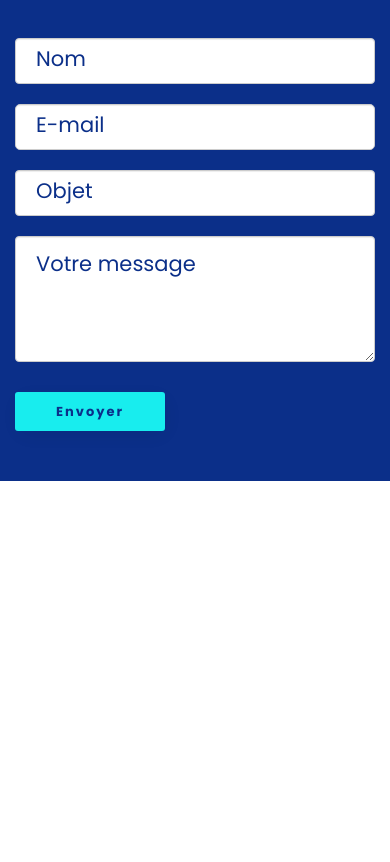
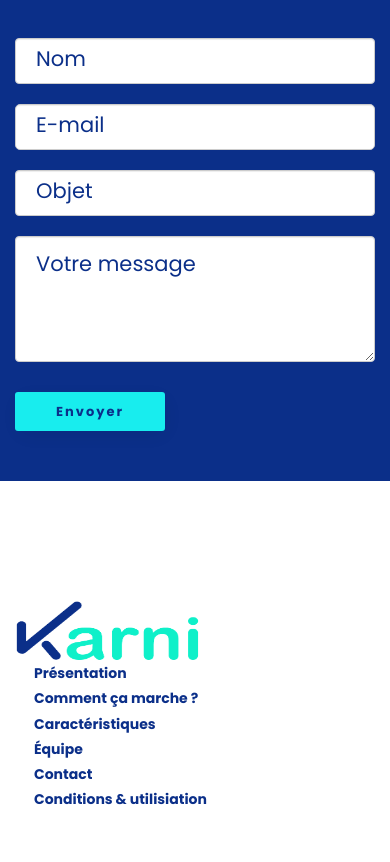
Before and after one commit to ineskh12/karni-noha-jafer, a plain HTML site: page index.html in a window 390 px wide. Shown: the part 9349-10211 px from the top of the page. Before the commit the page ends 9830 px from the top, so only its background shows below. Drawn offline with Linux system fonts and the light colour scheme.

Commit message:
condtion

```diff
--- a/index.html
+++ b/index.html
@@ -55,7 +55,7 @@ Ubo est une console composée d’une manette et d’un support. Cette console p
                     <span class="icon-bar"></span>
                     <span class="icon-bar"></span>
                 </button>
-                <a href="#" class="navbar-brand logo">
+                <a href="#home-page" class="navbar-brand logo">
 
                     <img src="images/karni.png" />
                 </a>
@@ -71,7 +71,7 @@ Ubo est une console composée d’une manette et d’un support. Cette console p
                     <li><a href="#team-page" class="title-header-style">Équipe</a></li>
 
                     <li><a href="#contact-page" class="title-header-style">Contact</a></li>
-                    <li><a href="condition.html" class="title-header-style">Conditions d’accès et d’utilisation</a></li>
+
                 </ul>
             </nav>
         </div>
@@ -546,8 +546,40 @@ Ubo est une console composée d’une manette et d’un support. Cette console p
 
     </footer>
 
+  <footer class="footer-area relative "  style="background-color: white;">
+    <div class="container ">
+        <div class="footer-top">
+        <div class="row ">
 
+            <div class="col-lg-3 col-md-6">
 
+                <img class="img-fluid flex-shrink-0 " src="images/karni.png" style="width:187px;height: 60px;">
+
+                &nbsp;
+                &nbsp;
+                &nbsp;
+
+            </div>
+            <div class="col-lg-4 col-md-6">
+
+                <li ><a href="#service-page" class="title-header-style" style="color:#0b2f89">Présentation</a></li>
+
+                <li><a href="#system" class="title-header-style" style="color:#0b2f89">Comment ça marche ?</a></li>
+                <li><a href="#feature-page" class="title-header-style" style="color:#0b2f89">Caractéristiques</a></li>
+
+            </div>
+            <div class="col-lg-4 col-md-6">
+                <li><a href="#team-page" class="title-header-style" style="color:#0b2f89">Équipe</a></li>
+
+                <li><a href="#contact-page" class="title-header-style" style="color:#0b2f89">Contact</a></li>
+                <li><a href="condition.html" class="title-header-style" style="color:#0b2f89">Conditions & utilisiation  </a></li>
+
+            </div>
+
+        </div>
+      </div>
+    </div>
+</footer>
 
 
 
```
Also changed, not shown: condition.html (+8 -8 lines).
